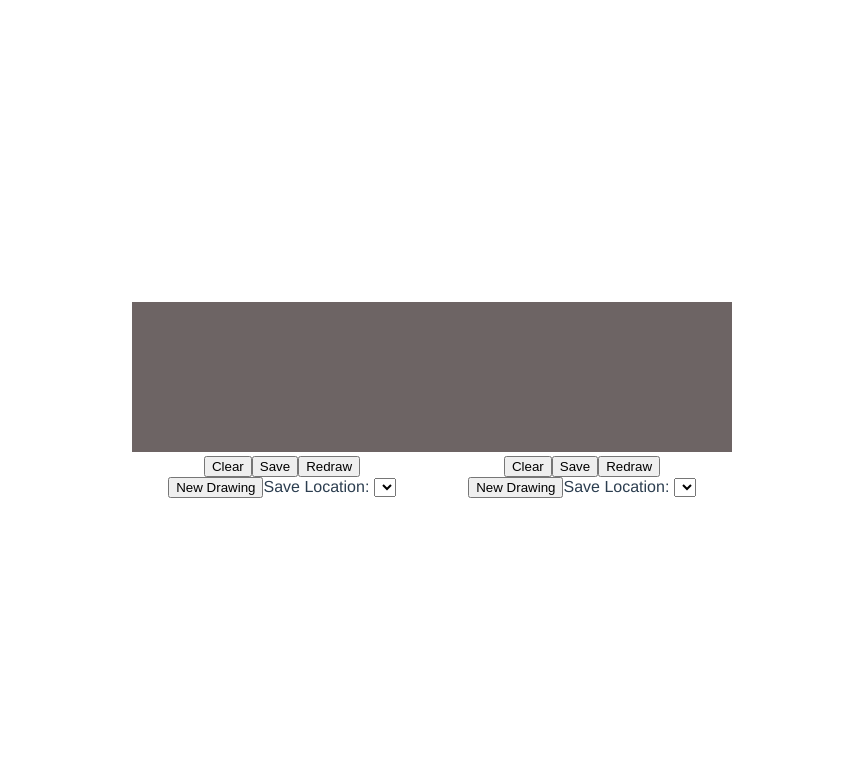
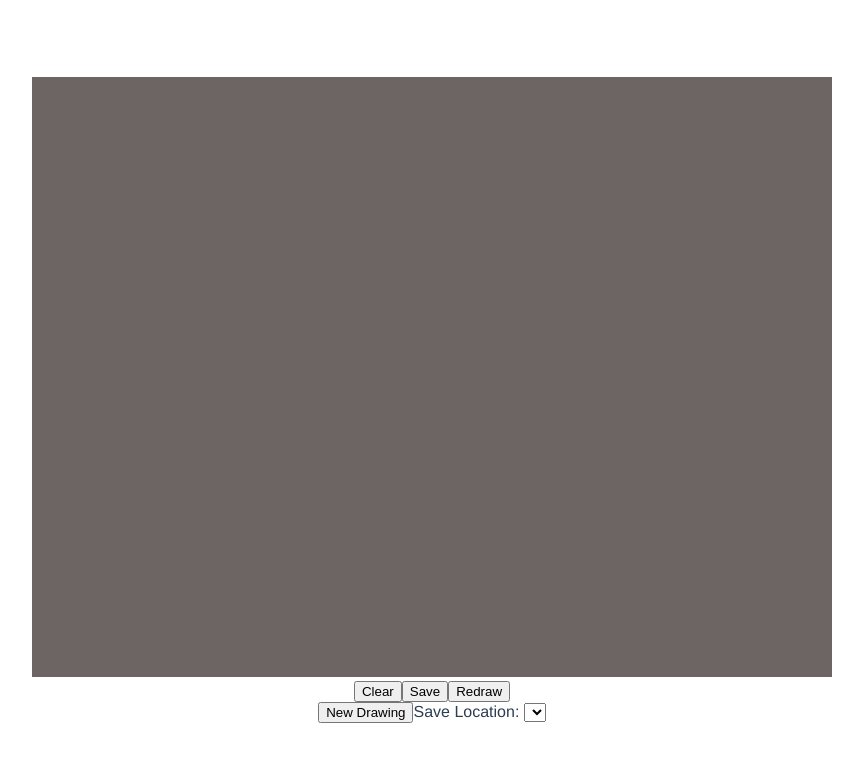
Before and after one commit to rniemela77/letter-draw, a Vue app in the folder client/: page /#/ in a window 1280 px wide. Shown: the top 762 px of the page, without its empty margins (208-1071 px from the left). Built offline with nearby package versions, Linux system fonts and the light colour scheme.

Commit message:
make canvas larger

```diff
--- a/client/src/components/HelloWorld.vue
+++ b/client/src/components/HelloWorld.vue
@@ -42,30 +42,43 @@ export default {
       lastY: 0,
       ctx: null,
       savedDrawing: null,
-      saveLocations: [], // Array to store saved drawings
-      selectedSaveLocation: null, // Currently selected save location
+      saveLocations: [],
+      selectedSaveLocation: null,
+      canvasWidth: 800, // Initial canvas width
+      canvasHeight: 600, // Initial canvas height
     };
   },
   mounted() {
     this.ctx = this.$refs.canvas.getContext("2d");
+    this.setCanvasSize(); // Initialize canvas size
   },
   methods: {
+    setCanvasSize() {
+      // Set the canvas size
+      this.$refs.canvas.width = this.canvasWidth;
+      this.$refs.canvas.height = this.canvasHeight;
+
+      // Calculate scaling factors for touch events
+      const scaleX = this.$refs.canvas.width / this.$refs.canvas.offsetWidth;
+      const scaleY = this.$refs.canvas.height / this.$refs.canvas.offsetHeight;
+
+      this.$refs.canvas.addEventListener("touchstart", (event) => this.startDrawingTouch(event, scaleX, scaleY));
+      this.$refs.canvas.addEventListener("touchmove", (event) => this.drawTouch(event, scaleX, scaleY));
+    },
     startDrawing(event) {
       this.drawing = true;
       this.lastX = event.offsetX;
       this.lastY = event.offsetY;
     },
-    startDrawingTouch(event) {
+    startDrawingTouch(event, scaleX, scaleY) {
       // Handle touch start event
       event.preventDefault();
       const touch = event.touches[0];
       this.drawing = true;
-      this.lastX =
-        touch.clientX - this.$refs.canvas.getBoundingClientRect().left;
-      this.lastY =
-        touch.clientY - this.$refs.canvas.getBoundingClientRect().top;
+      this.lastX = (touch.clientX - this.$refs.canvas.getBoundingClientRect().left) * scaleX;
+      this.lastY = (touch.clientY - this.$refs.canvas.getBoundingClientRect().top) * scaleY;
     },
-    drawTouch(event) {
+    drawTouch(event, scaleX, scaleY) {
       // Handle touch move event
       event.preventDefault();
       if (!this.drawing) return;
@@ -78,15 +91,13 @@ export default {
       this.ctx.beginPath();
       this.ctx.moveTo(this.lastX, this.lastY);
       this.ctx.lineTo(
-        touch.clientX - this.$refs.canvas.getBoundingClientRect().left,
-        touch.clientY - this.$refs.canvas.getBoundingClientRect().top
+        (touch.clientX - this.$refs.canvas.getBoundingClientRect().left) * scaleX,
+        (touch.clientY - this.$refs.canvas.getBoundingClientRect().top) * scaleY
       );
       this.ctx.stroke();
 
-      this.lastX =
-        touch.clientX - this.$refs.canvas.getBoundingClientRect().left;
-      this.lastY =
-        touch.clientY - this.$refs.canvas.getBoundingClientRect().top;
+      this.lastX = (touch.clientX - this.$refs.canvas.getBoundingClientRect().left) * scaleX;
+      this.lastY = (touch.clientY - this.$refs.canvas.getBoundingClientRect().top) * scaleY;
     },
     draw(event) {
       if (!this.drawing) return;
--- a/client/src/views/HomeView.vue
+++ b/client/src/views/HomeView.vue
@@ -1,6 +1,5 @@
 <template>
   <div class="page">
-    <HelloWorld />
     <HelloWorld />
   </div>
 </template>
```
